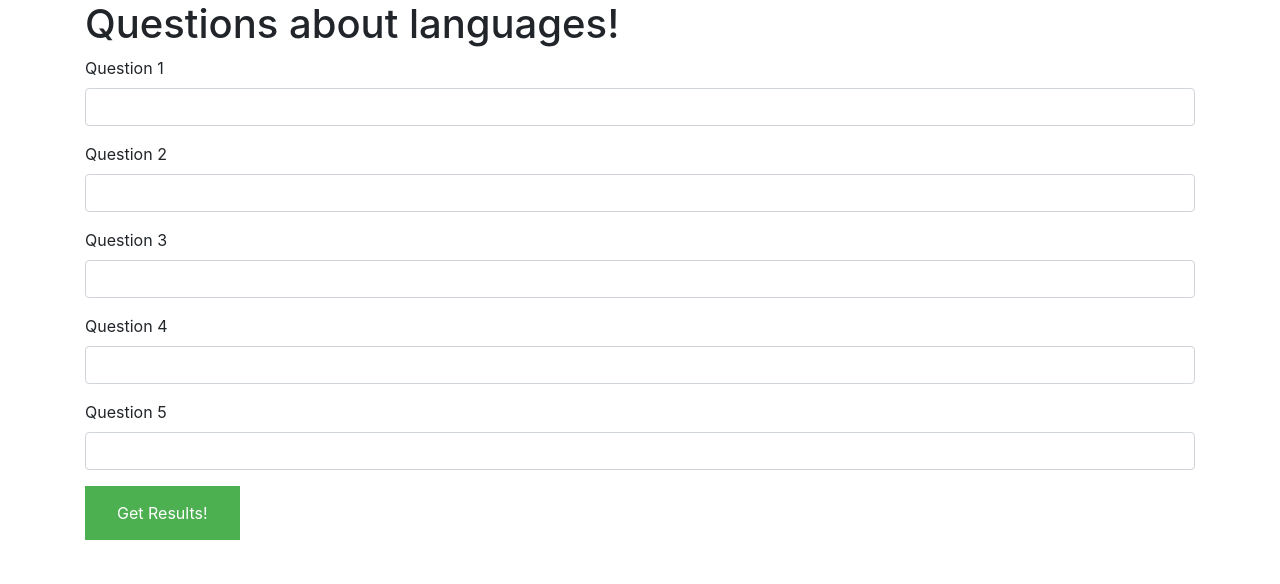
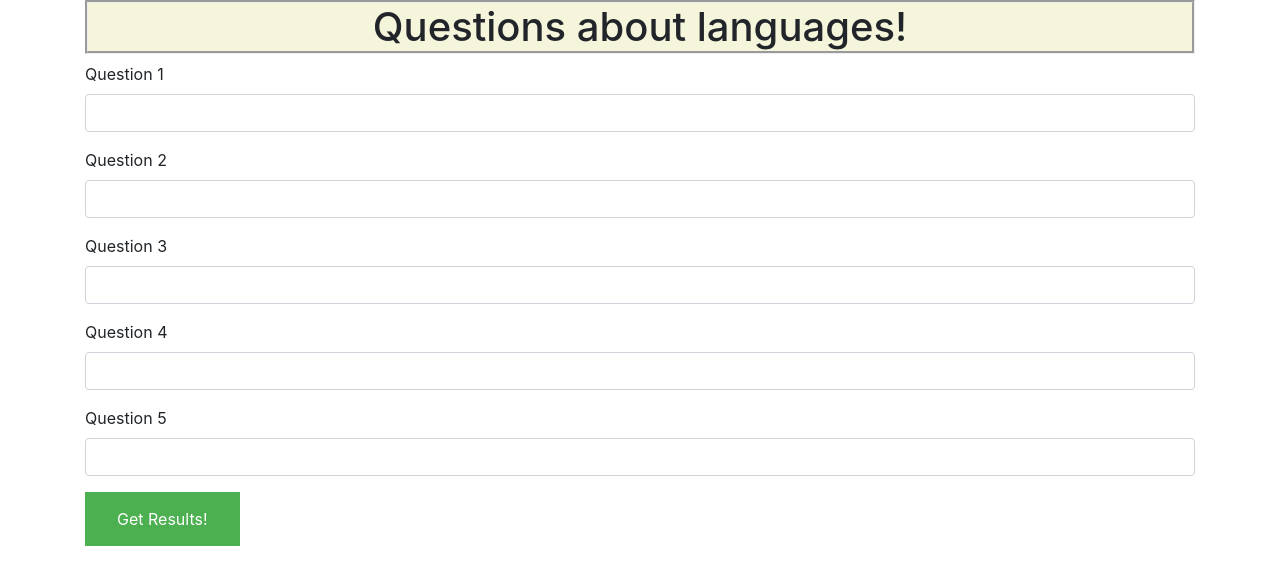
Before and after one commit to Kody7mm/coding-lang, a plain HTML site: page index.html in a window 1280 px wide. Drawn offline with Linux system fonts and the light colour scheme.

Commit message:
Add more HTML and CSS. Debate switching to Radio after seeing how crazy the output will be

```diff
--- a/css/styles.css
+++ b/css/styles.css
@@ -20,3 +20,9 @@
   font-size: 16px;
   display: none;
 }
+
+h1.title {
+  background-color: beige;
+  text-align: center;
+  border-style:groove;
+}
--- a/index.html
+++ b/index.html
@@ -13,10 +13,10 @@
 
 <body>
   <div class="container">
-    <h1>Questions about languages!</h1>
+    <h1 class="title">Questions about languages!</h1>
     <h2></h2>
     <form id="name">
-      <div class="form-group">
+      <div class="form-group" id="queOne">
         <label for="queOne">Question 1</label>
         <input id="queOne" class="form-control" type="text">
       </div>
@@ -39,9 +39,10 @@
         <input id="queFive" class="form-control" type="text">
       </div>
 
-      <div>
-        <button type="submit" id="button">Get Results!</button>
-      </div>
+        <div>
+          <button type="submit" id="button">Get Results!</button>
+        </div>
+
 
     </form>
     <div id="queAnswer">
```
